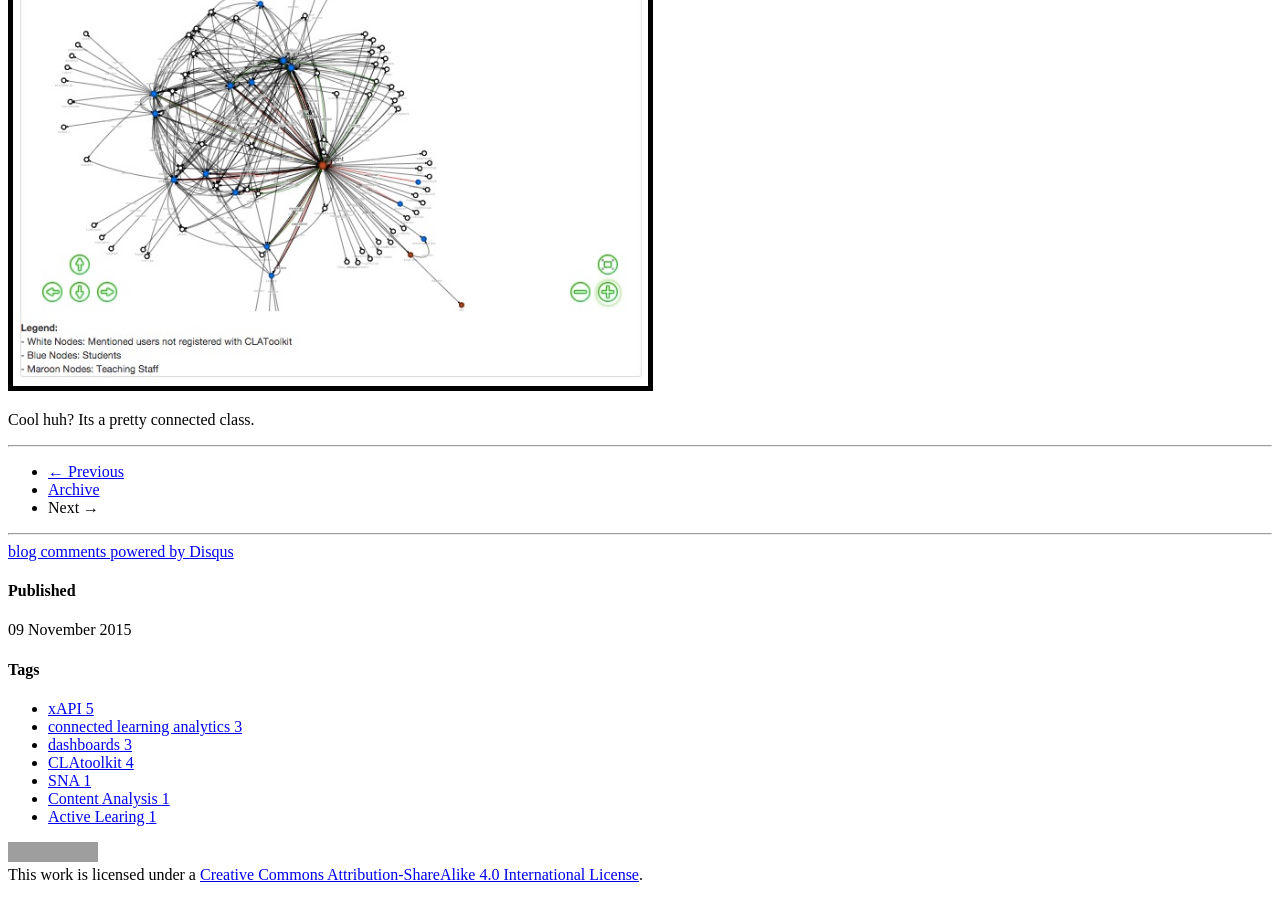
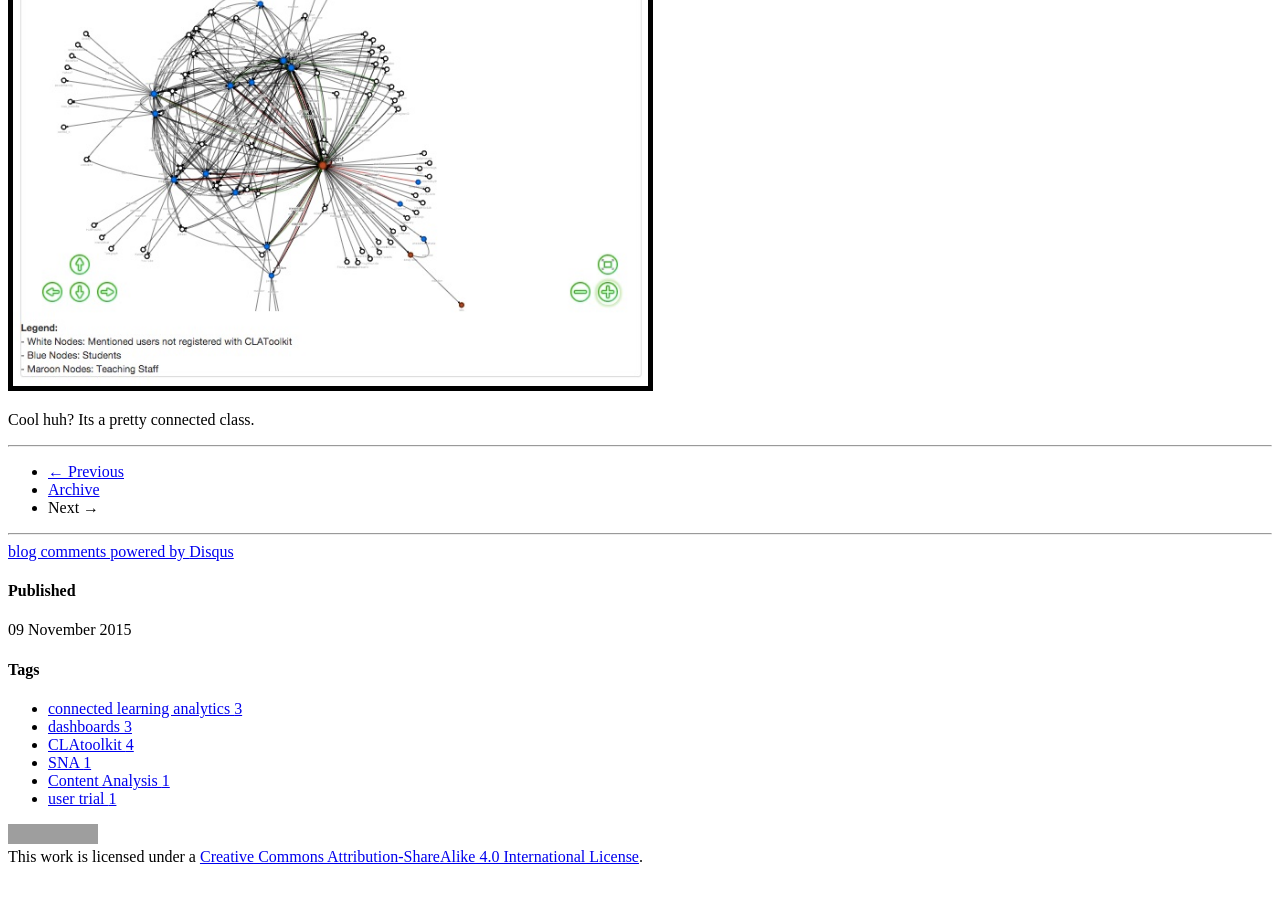
Before and after one commit to kirstykitto/beyondLMS, a Jekyll site: the page built from _posts/2015-11-9-TrialsUI.html, in a window 1280 px wide and 900 px high, scrolled down 4154 px. Built offline with Jekyll 4.4.1, drawn with Linux system fonts in a browser that asks for light colours; comment, search, counter and statistics services are not loaded; grey boxes are pictures that could not be loaded.

Commit message:
fixing the tags in blog

```diff
--- a/_posts/2015-11-9-TrialsUI.html
+++ b/_posts/2015-11-9-TrialsUI.html
@@ -3,7 +3,7 @@ layout: post
 title: "Trialling the CLAToolkit - Dashboards and Adventures with IFN614"
 description: "Getting users to think about possibilities"
 category: blog
-tags: [xAPI, connected learning analytics, dashboards, CLAtoolkit, SNA, Content Analysis, Active Learing]
+tags: [connected learning analytics, dashboards, CLAtoolkit, SNA, Content Analysis, user trial]
 ---
 {% include JB/setup %}
 <h6>
```
Also changed, not shown: 8 other files.
